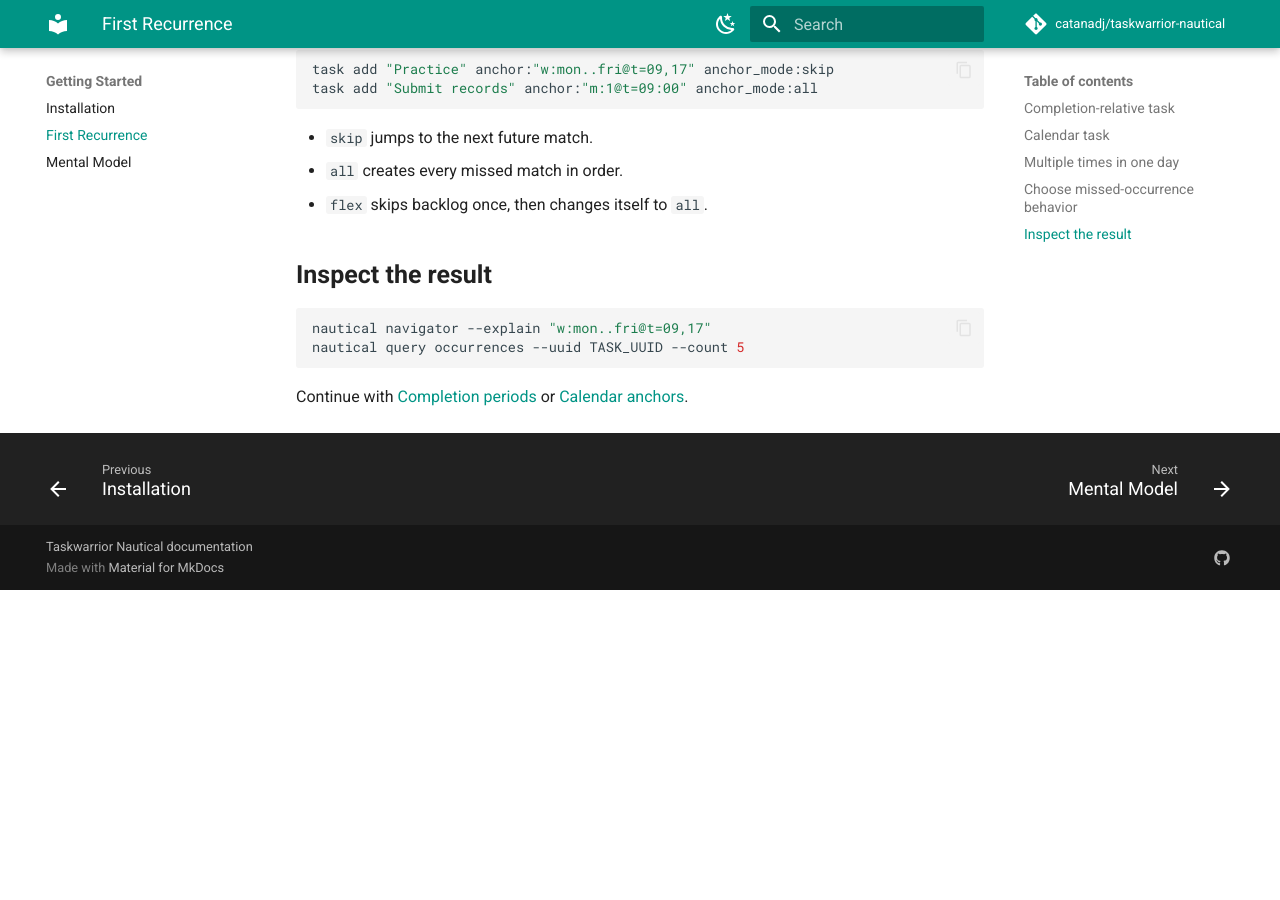
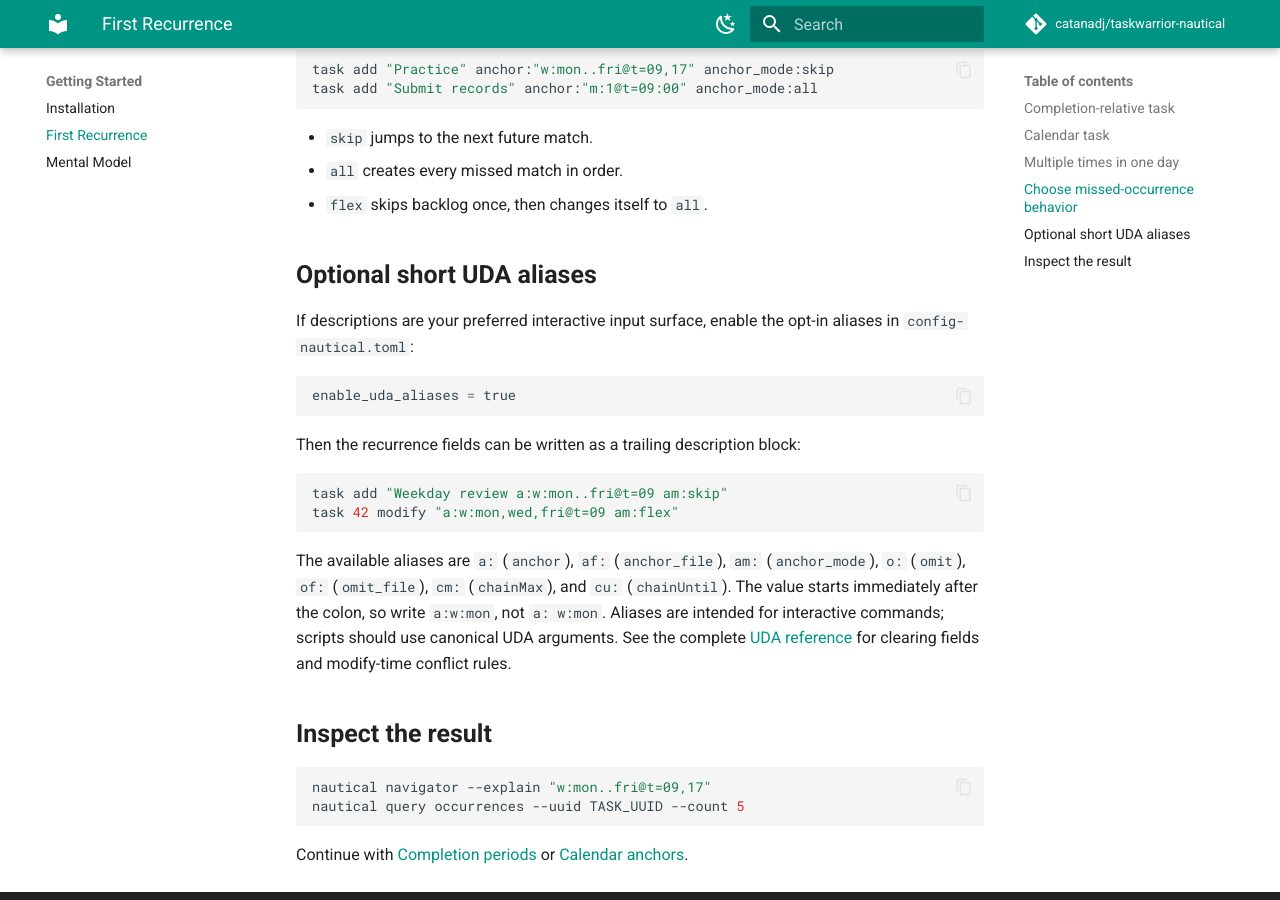
Before and after one commit to catanadj/taskwarrior-nautical, an MkDocs documentation site: the page built from docs/getting-started/first-recurrence.md, in a window 1280 px wide and 900 px high, scrolled down 1206 px. Built offline with MkDocs 1.6.1 and Material for MkDocs 9.7.7, drawn with Linux system fonts in a browser that asks for light colours; comment, search, counter and statistics services are not loaded; before the commit the page ends 1796 px from its top, so only the background shows below that.

Commit message:
Document short UDA aliases

````diff
--- a/docs/getting-started/first-recurrence.md
+++ b/docs/getting-started/first-recurrence.md
@@ -58,6 +58,29 @@
 - `all` creates every missed match in order.
 - `flex` skips backlog once, then changes itself to `all`.
 
+## Optional short UDA aliases
+
+If descriptions are your preferred interactive input surface, enable the
+opt-in aliases in `config-nautical.toml`:
+
+```toml
+enable_uda_aliases = true
+```
+
+Then the recurrence fields can be written as a trailing description block:
+
+```bash
+task add "Weekday review a:w:mon..fri@t=09 am:skip"
+task 42 modify "a:w:mon,wed,fri@t=09 am:flex"
+```
+
+The available aliases are `a:` (`anchor`), `af:` (`anchor_file`), `am:`
+(`anchor_mode`), `o:` (`omit`), `of:` (`omit_file`), `cm:` (`chainMax`), and
+`cu:` (`chainUntil`). The value starts immediately after the colon, so write
+`a:w:mon`, not `a: w:mon`. Aliases are intended for interactive commands;
+scripts should use canonical UDA arguments. See the complete [UDA reference](../reference/udas.md)
+for clearing fields and modify-time conflict rules.
+
 ## Inspect the result
 
 ```bash
````
Also changed, not shown: docs/reference/udas.md (+7 -3 lines).
